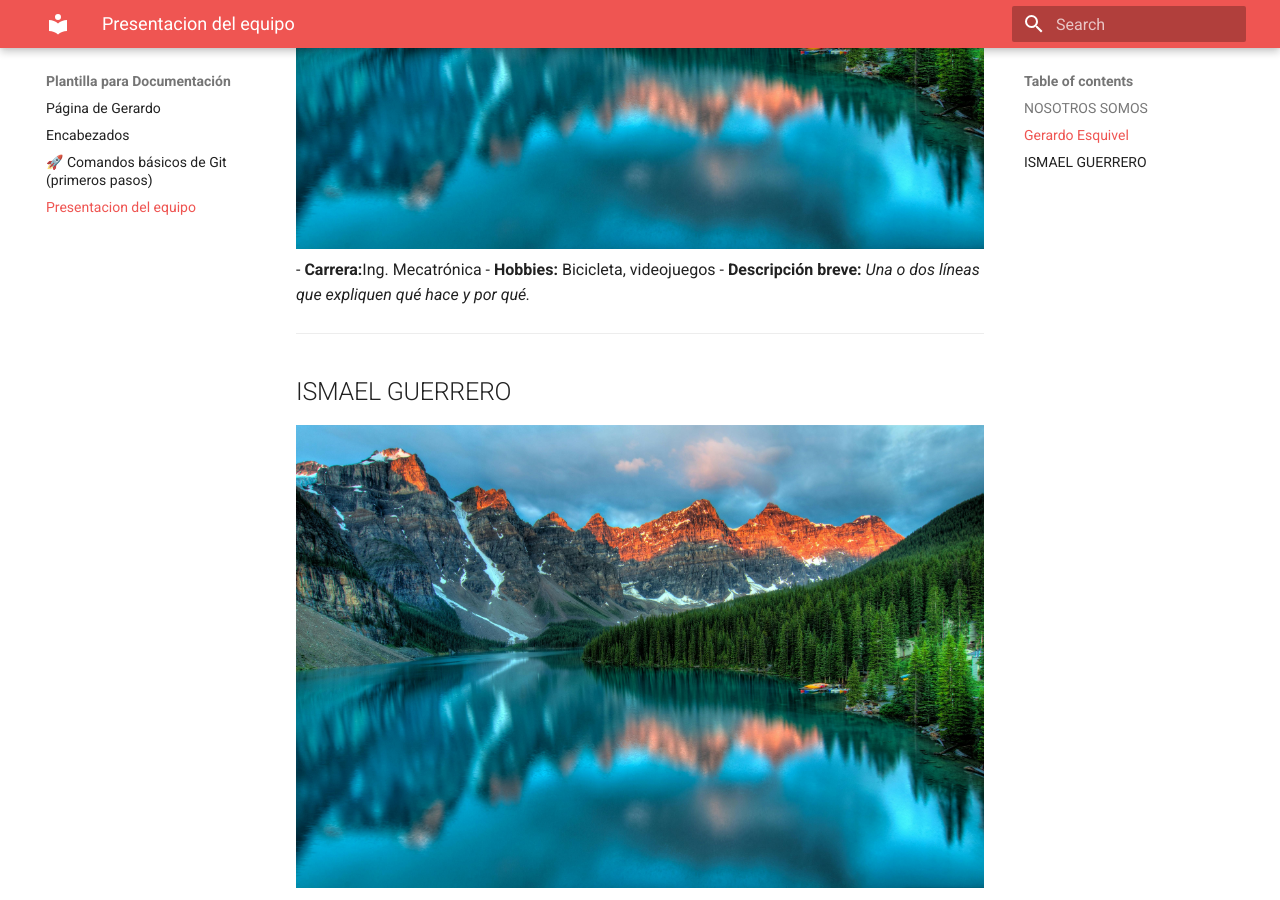
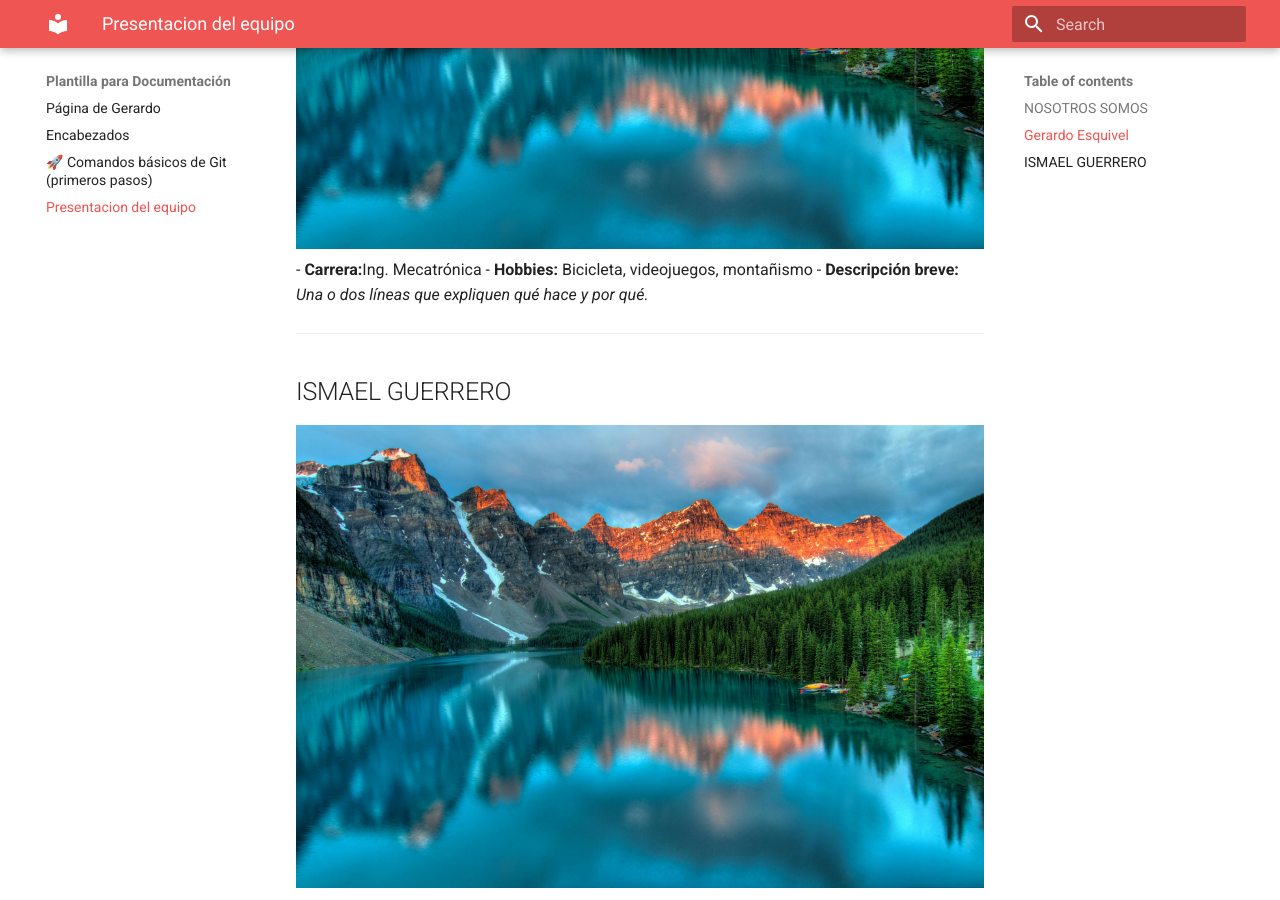
Before and after one commit to Gerardo-Esquivel/PortafoloProyectoIngernieria, an MkDocs documentation site: the page built from docs/presentacion.md, in a window 1280 px wide and 900 px high, scrolled down 588 px. Built offline with MkDocs 1.6.1 and Material for MkDocs 9.7.7, drawn with Linux system fonts in a browser that asks for light colours.

Commit message:
Update presentacion.md

```diff
--- a/docs/presentacion.md
+++ b/docs/presentacion.md
@@ -5,7 +5,7 @@
 ## Gerardo Esquivel
 ![imagen](recursos/imgs/pexels-souvenirpixels-417074.jpg)
 - **Carrera:**Ing. Mecatrónica
-- **Hobbies:** Bicicleta, videojuegos
+- **Hobbies:** Bicicleta, videojuegos, montañismo
 - **Descripción breve:** _Una o dos líneas que expliquen qué hace y por qué._
 ---
 ## ISMAEL GUERRERO
```
